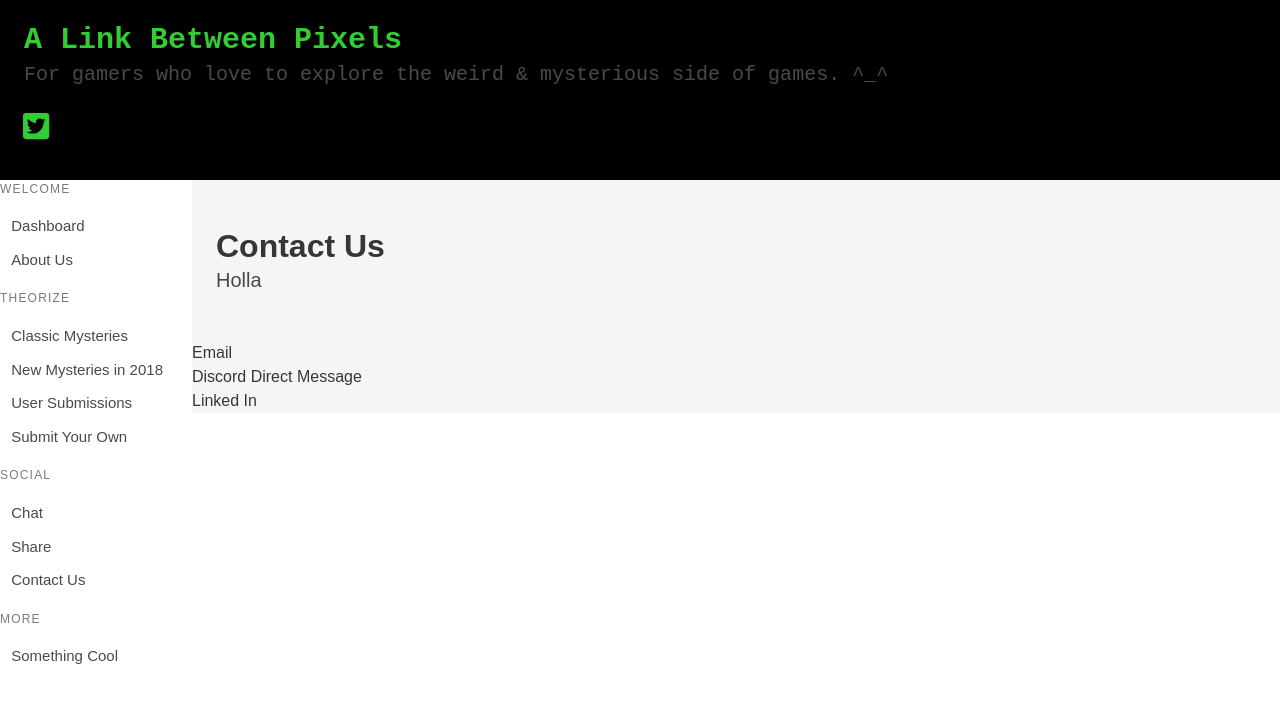
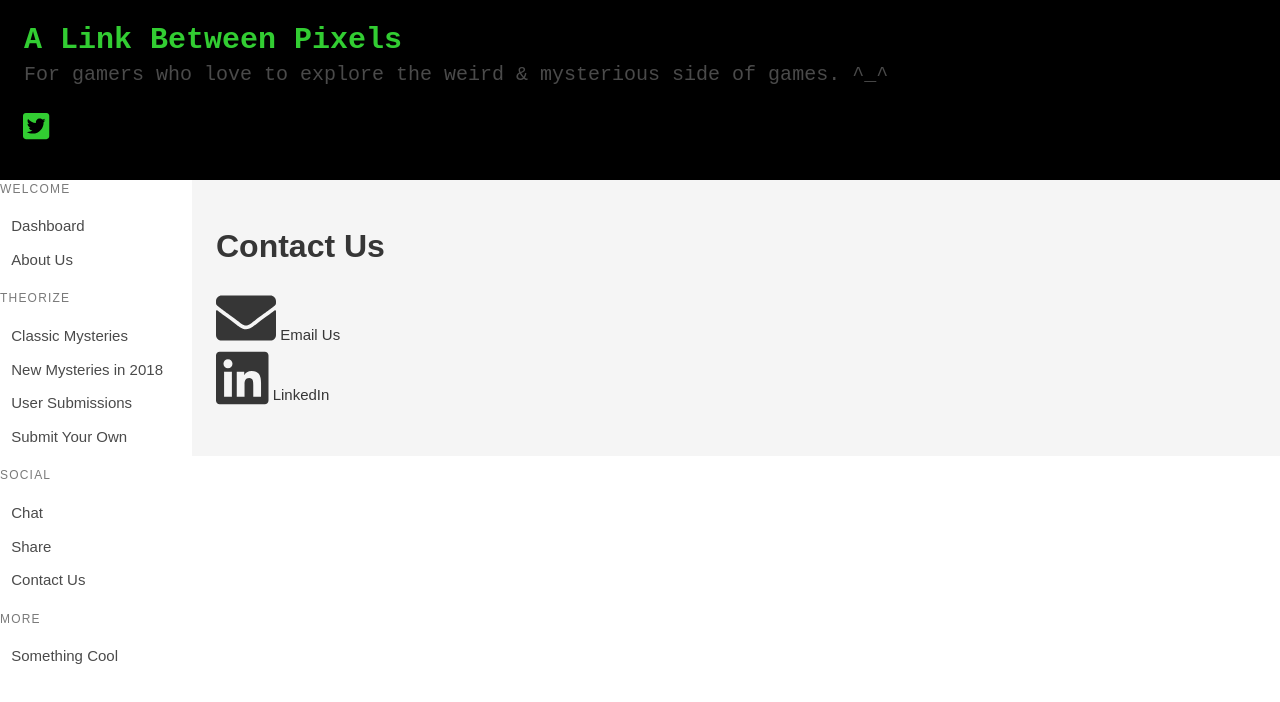
Before and after one commit to lsmith804/alinkbtwpixels, a React (Create React App) app in the folder client/: page /contact in a window 1280 px wide. Shown: the top 702 px of the page. Built offline with nearby package versions, Linux system fonts and the light colour scheme.

Commit message:
social media

```diff
--- a/client/src/pages/Contact.js
+++ b/client/src/pages/Contact.js
@@ -20,16 +20,14 @@ class Contact extends Component {
                 <h1 class="title">
                   Contact Us
                 </h1>
-                <h1 class="subtitle">
-                  Holla
-                </h1>
+                <ul>
+                  <li><a href="emailto:lori.smith@richmond.edu"><i class="fas fa-envelope fa-4x"></i>  Email Us</a></li>
+                  <li><a href="https://www.linkedin.com/in/lori-smith-a5a67517/"><i class="fab fa-linkedin fa-4x"></i>  LinkedIn</a></li>
+
+
+                </ul>
             </div>
           </div>
-          <ul>
-            <li>Email</li>
-            <li>Discord Direct Message</li>
-            <li>Linked In</li>
-          </ul>
         </section>
       </div>
     );
--- a/client/src/pages/Refer.js
+++ b/client/src/pages/Refer.js
@@ -22,10 +22,9 @@ class Refer extends Component {
                 </h1>
             </div>
             <ul>
-            <li><i class="fab fa-facebook-square fa-5x"></i></li>
-            <li><i class="fab fa-facebook-messenger fa-5x"></i></li>
-            <li><i class="fab fa-twitter-square fa-5x"></i></li>
-            <li><i class="far fa-share-square fa-5x"></i></li>
+            <li><iframe src="https://www.facebook.com/plugins/share_button.php?href=https%3A%2F%2Fgamingmysteries.herokuapp.com&layout=button&size=large&mobile_iframe=true&width=73&height=28&appId" width="73" height="28" scrolling="no" frameborder="0" allowTransparency="true" allow="encrypted-media"></iframe></li>
+            <li><i class="fab fa-twitter-square fa-3x"></i></li>
+            <li><i class="far fa-share-square fa-3x"></i></li>
           </ul>
           </div>
         </section>
```
